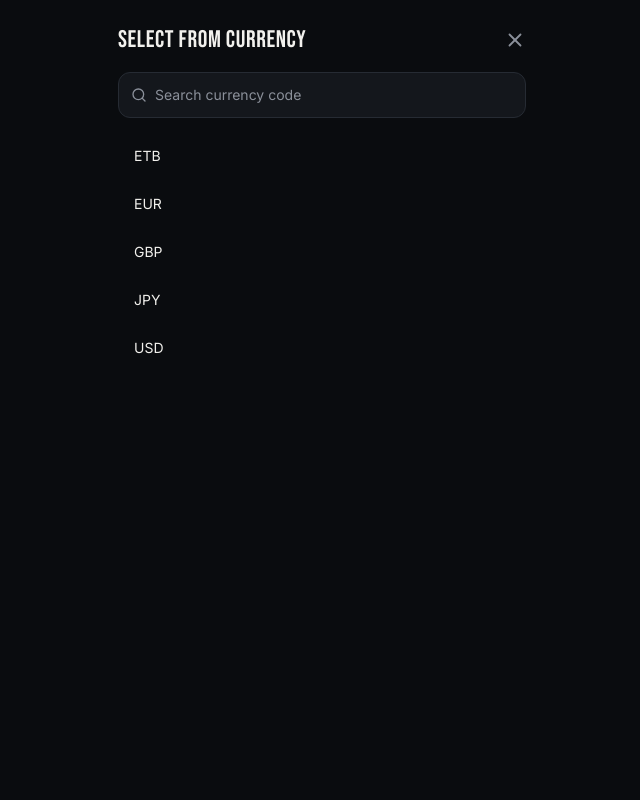
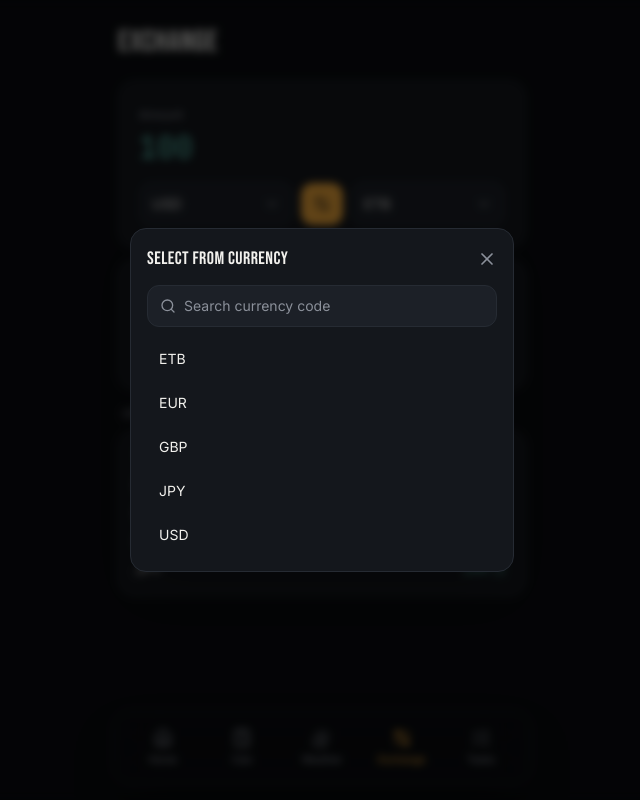
Before and after one commit to AbelXeon/DayFlow, a Next.js app: page /currency in a window 1280 px wide. Both pictures are taken after a click on the button "USD". Shown: the whole page, without its empty margins (318-958 px from the left). Built offline with nearby package versions, Linux system fonts and the light colour scheme; no server answers.

Commit message:
good scroll thing and selecting the currency

```diff
--- a/app/currency/page.tsx
+++ b/app/currency/page.tsx
@@ -85,6 +85,26 @@ export default function CurrencyPage() {
 
   return (
     <div className="px-5 pt-6">
+      <style>{`
+        .custom-scroll::-webkit-scrollbar {
+          width: 4px;
+        }
+        .custom-scroll::-webkit-scrollbar-track {
+          background: transparent;
+        }
+        .custom-scroll::-webkit-scrollbar-thumb {
+          background: rgba(255, 255, 255, 0.12);
+          border-radius: 9999px;
+        }
+        .custom-scroll::-webkit-scrollbar-thumb:hover {
+          background: rgba(255, 255, 255, 0.25);
+        }
+        .custom-scroll {
+          scrollbar-width: thin;
+          scrollbar-color: rgba(255, 255, 255, 0.12) transparent;
+        }
+      `}</style>
+
       <h1 className="font-display text-3xl tracking-wide mb-5">Exchange</h1>
 
       <div className="rounded-2xl border border-border bg-surface p-5">
@@ -137,7 +157,7 @@ export default function CurrencyPage() {
 
       <div className="rounded-2xl border border-border bg-surface p-4 mt-2">
         <p className="text-muted text-xs mb-3">1 {from} equals</p>
-        <div className="space-y-2 max-h-64 overflow-y-auto">
+        <div className="space-y-2 max-h-64 overflow-y-auto pr-1 custom-scroll">
           {allCurrencies
             .filter((c) => c !== from)
             .slice(0, 12)
@@ -155,20 +175,23 @@ export default function CurrencyPage() {
       {mounted && picker &&
         createPortal(
           <div
-            style={{ backgroundColor: "#0a0c0f" }}
-            className="fixed inset-0 z-[999] flex flex-col"
+            onClick={() => setPicker(null)}
+            className="fixed inset-0 z-[999] flex items-center justify-center p-4 bg-black/60 backdrop-blur-sm"
           >
-            <div className="mx-auto w-full max-w-md flex flex-col flex-1 px-5 pt-6 min-h-0">
-              <div className="flex items-center justify-between pb-4">
-                <h2 className="font-display text-2xl tracking-wide">
+            <div
+              onClick={(e) => e.stopPropagation()}
+              className="w-full max-w-sm rounded-2xl border border-border bg-surface p-4 shadow-2xl flex flex-col max-h-[75vh]"
+            >
+              <div className="flex items-center justify-between pb-3">
+                <h2 className="font-display text-lg tracking-wide">
                   Select {picker === "from" ? "from" : "to"} currency
                 </h2>
-                <button onClick={() => setPicker(null)} className="text-muted">
-                  <X size={22} />
+                <button onClick={() => setPicker(null)} className="text-muted hover:text-text transition-colors">
+                  <X size={20} />
                 </button>
               </div>
 
-              <div className="flex items-center gap-2 rounded-xl bg-surface border border-border px-3 py-3 mb-4">
+              <div className="flex items-center gap-2 rounded-xl bg-surface-elevated border border-border px-3 py-2.5 mb-3">
                 <Search size={16} className="text-muted flex-shrink-0" />
                 <input
                   autoFocus
@@ -179,12 +202,12 @@ export default function CurrencyPage() {
                 />
               </div>
 
-              <div className="flex-1 overflow-y-auto space-y-1 pb-6">
+              <div className="flex-1 overflow-y-auto space-y-1 pr-1 custom-scroll min-h-0">
                 {filteredCurrencies.map((c) => (
                   <button
                     key={c}
                     onClick={() => selectCurrency(c)}
-                    className="w-full text-left rounded-xl px-4 py-3 text-sm hover:bg-surface active:bg-surface-elevated flex items-center justify-between"
+                    className="w-full text-left rounded-xl px-3 py-2.5 text-sm hover:bg-surface-elevated transition-colors flex items-center justify-between"
                   >
                     <span>{c}</span>
                     {live && (
@@ -195,7 +218,7 @@ export default function CurrencyPage() {
                   </button>
                 ))}
                 {filteredCurrencies.length === 0 && (
-                  <p className="text-muted text-sm text-center py-10">No match</p>
+                  <p className="text-muted text-sm text-center py-8">No match</p>
                 )}
               </div>
             </div>
```
